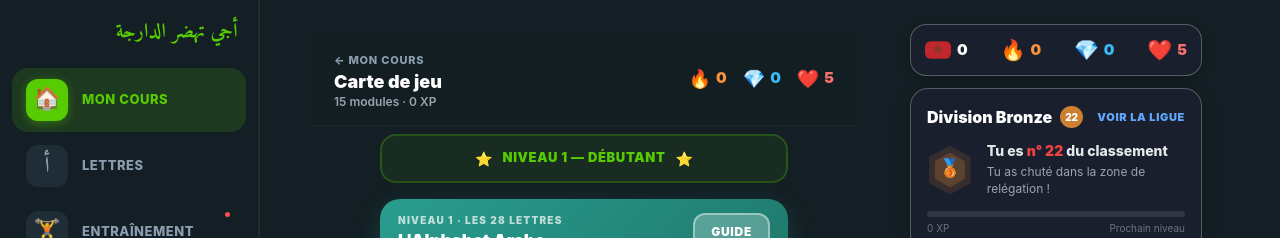
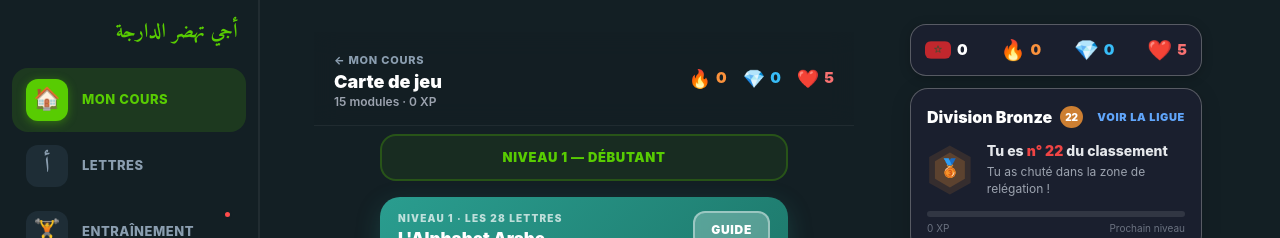
Before and after one commit to Nlazaar/AjiTahdarDarija, a Next.js app in the folder web/: page /progress in a window 1280 px wide. Shown: the top 238 px of the page. Built offline with nearby package versions, Linux system fonts and the light colour scheme; no server answers.

Commit message:
fix: remove star ratings from level headers in progress page
Co-Authored-By: Claude Sonnet 4.6 <noreply@anthropic.com>

```diff
--- a/web/app/progress/page.tsx
+++ b/web/app/progress/page.tsx
@@ -143,11 +143,9 @@ function LevelBanner({ level }: { level: number }) {
       background: c.bg, border: `2px solid ${c.border}`,
       borderRadius: 16,
     }}>
-      <span style={{ fontSize: 14 }}>{c.stars}</span>
       <span style={{ fontSize: 13, fontWeight: 900, color: c.text, letterSpacing: '0.05em', textTransform: 'uppercase' }}>
         Niveau {level} — {LEVEL_LABELS[level]}
       </span>
-      <span style={{ fontSize: 14 }}>{c.stars}</span>
     </div>
   );
 }
```
